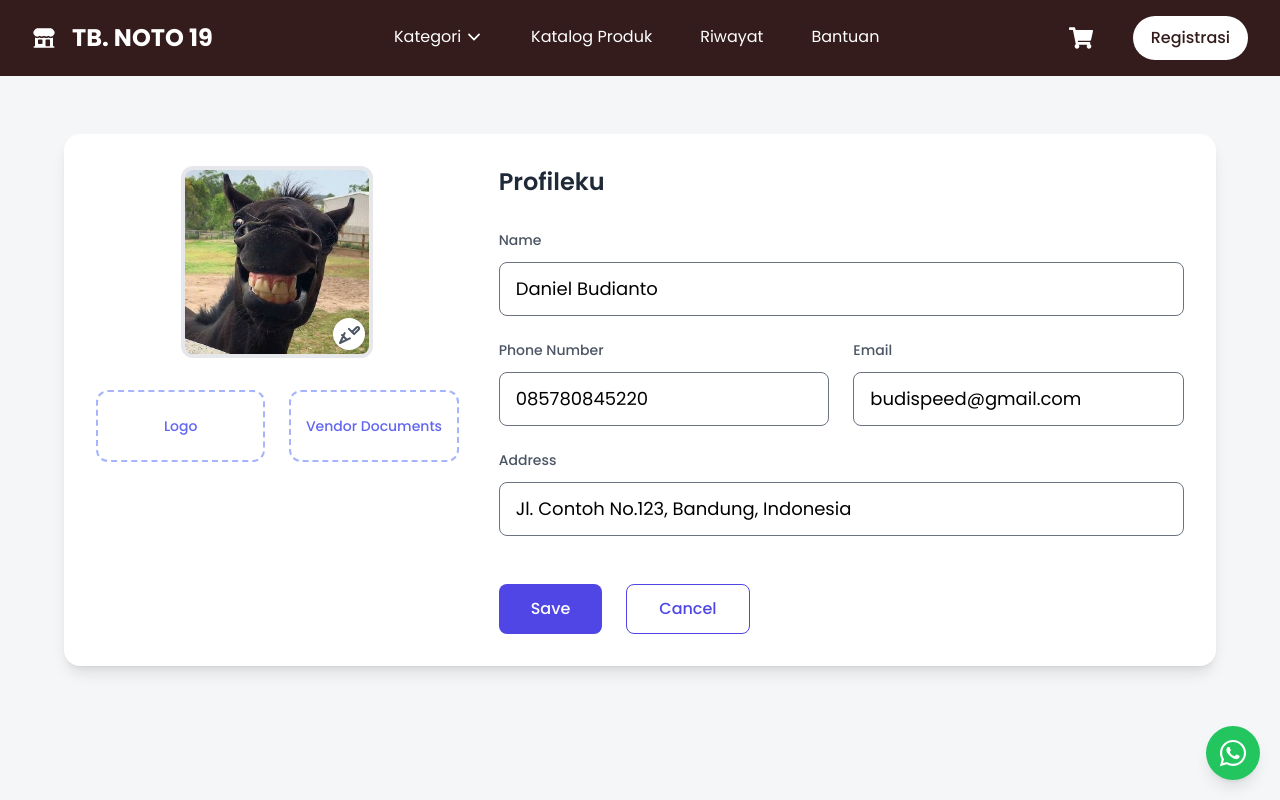
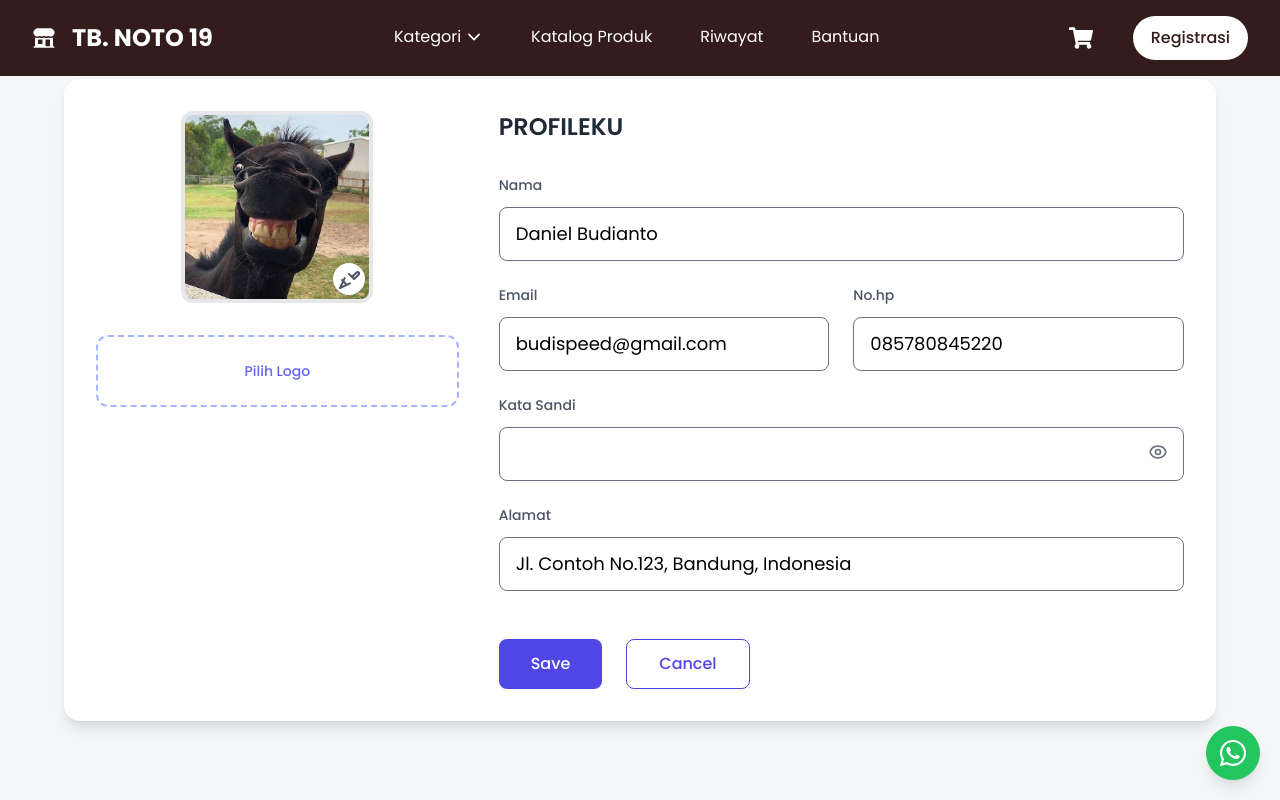
Before and after one commit to rashikaaifa/tbnoto, a React (Vite) app: page /profil in a window 1280 px wide. Both pictures are taken after a click on the button "Edit Profile". Shown: the top 800 px of the page. Built offline with nearby package versions, Linux system fonts and the light colour scheme; a web font is replaced by a local one.

Commit message:
style [NA] : edit  profile page

```diff
--- a/src/pages/Profil.jsx
+++ b/src/pages/Profil.jsx
@@ -1,14 +1,24 @@
 import React, { useState } from 'react';
-import profileImage from '../assets/img/lucu.jpg'; // Default profile image
+import profileImage from '../assets/img/lucu.jpg';
+
+// Logo image imports
+import logo1 from '../assets/img/poster1.jpg';
+import logo2 from '../assets/img/poster2.jpg';
+import logo3 from '../assets/img/poster3.jpg';
+
 
 const ProfilePage = () => {
   const [isEditing, setIsEditing] = useState(false);
+  const [showLogos, setShowLogos] = useState(false);
+  const [showPassword, setShowPassword] = useState(false); // 👈 Tambahan di sini
+
   const [profile, setProfile] = useState({
     name: 'Daniel Budianto',
     email: 'budispeed@gmail.com',
     phone: '085780845220',
+    password: '',
     address: 'Jl. Contoh No.123, Bandung, Indonesia',
-    image: profileImage, // Adding a field to store profile image
+    image: profileImage,
   });
 
   const handleChange = (e) => {
@@ -29,20 +39,22 @@
     if (file) {
       const reader = new FileReader();
       reader.onloadend = () => {
-        setProfile({ ...profile, image: reader.result }); // Update image with the selected file
+        setProfile({ ...profile, image: reader.result });
       };
-      reader.readAsDataURL(file); // Convert the image to a base64 string
+      reader.readAsDataURL(file);
     }
   };
+
+  const logoOptions = [logo1, logo2, logo3];
 
   return (
     <div className="min-h-screen bg-[#f4f6f8] flex justify-center items-center py-10 px-6">
       <div className="w-full max-w-6xl bg-white rounded-2xl shadow-lg p-8 flex flex-col lg:flex-row gap-10">
-        {/* Left: Avatar & Uploads */}
+        {/* Left: Avatar & Logo Picker */}
         <div className="flex flex-col items-center gap-8 w-full lg:w-1/3">
           <div className="relative">
             <img
-              src={profile.image} // Display the selected image or default image
+              src={profile.image}
               alt="Profile"
               className="w-48 h-48 rounded-xl object-cover border-4 border-gray-200"
             />
@@ -62,19 +74,40 @@
             />
           </div>
 
-          <div className="grid grid-cols-2 gap-6 w-full">
-            <button className="border-2 border-dashed border-indigo-300 rounded-xl py-6 text-sm font-medium text-indigo-500 hover:bg-indigo-50 transition">Logo</button>
-            <button className="border-2 border-dashed border-indigo-300 rounded-xl py-6 text-sm font-medium text-indigo-500 hover:bg-indigo-50 transition">Vendor Documents</button>
+          {/* Logo Button & Picker */}
+          <div className="w-full">
+            <button
+              onClick={() => setShowLogos(!showLogos)}
+              className="w-full border-2 border-dashed border-indigo-300 rounded-xl py-6 text-sm font-medium text-indigo-500 hover:bg-indigo-50 transition"
+            >
+              Pilih Logo
+            </button>
+            {showLogos && (
+              <div className="mt-4 grid grid-cols-3 gap-4">
+                {logoOptions.map((logo, idx) => (
+                  <img
+                    key={idx}
+                    src={logo}
+                    alt={`Logo ${idx + 1}`}
+                    onClick={() => {
+                      setProfile({ ...profile, image: logo });
+                      setShowLogos(false);
+                    }}
+                    className="w-16 h-16 object-cover rounded-lg border cursor-pointer hover:ring-2 hover:ring-indigo-500"
+                  />
+                ))}
+              </div>
+            )}
           </div>
         </div>
 
-        {/* Right: Profile Info */}
+        {/* Right: Profile Form */}
         <div className="flex-1 space-y-6">
-          <h2 className="text-2xl font-semibold text-gray-800 mb-8">Profileku</h2>
+          <h2 className="text-2xl font-semibold text-gray-800 mb-8">PROFILEKU</h2>
 
           <div className="grid grid-cols-1 md:grid-cols-2 gap-6">
             <div className="md:col-span-2">
-              <label className="block text-sm font-medium text-gray-600 mb-2">Name</label>
+              <label className="block text-sm font-medium text-gray-600 mb-2">Nama</label>
               {isEditing ? (
                 <input
                   type="text"
@@ -85,21 +118,6 @@
                 />
               ) : (
                 <p className="mt-1 text-lg text-gray-800">{profile.name}</p>
-              )}
-            </div>
-
-            <div>
-              <label className="block text-sm font-medium text-gray-600 mb-2">Phone Number</label>
-              {isEditing ? (
-                <input
-                  type="text"
-                  name="phone"
-                  value={profile.phone}
-                  onChange={handleChange}
-                  className="mt-1 w-full border rounded-lg px-4 py-3 text-lg"
-                />
-              ) : (
-                <p className="mt-1 text-lg text-gray-800">{profile.phone}</p>
               )}
             </div>
 
@@ -118,8 +136,57 @@
               )}
             </div>
 
+            <div>
+              <label className="block text-sm font-medium text-gray-600 mb-2">No.hp</label>
+              {isEditing ? (
+                <input
+                  type="text"
+                  name="phone"
+                  value={profile.phone}
+                  onChange={handleChange}
+                  className="mt-1 w-full border rounded-lg px-4 py-3 text-lg"
+                />
+              ) : (
+                <p className="mt-1 text-lg text-gray-800">{profile.phone}</p>
+              )}
+            </div>
+
             <div className="md:col-span-2">
-              <label className="block text-sm font-medium text-gray-600 mb-2">Address</label>
+              <label className="block text-sm font-medium text-gray-600 mb-2">Kata Sandi</label>
+              {isEditing ? (
+                <div className="relative">
+                  <input
+                    type={showPassword ? 'text' : 'password'}
+                    name="password"
+                    value={profile.password}
+                    onChange={handleChange}
+                    className="mt-1 w-full border rounded-lg px-4 py-3 text-lg pr-12"
+                  />
+                  <button
+                    type="button"
+                    onClick={() => setShowPassword(!showPassword)}
+                    className="absolute top-1/2 right-4 transform -translate-y-1/2 text-gray-500"
+                  >
+                    {showPassword ? (
+                      <svg xmlns="http://www.w3.org/2000/svg" className="h-5 w-5" fill="none" viewBox="0 0 24 24" stroke="currentColor">
+                        <path strokeLinecap="round" strokeLinejoin="round" strokeWidth="2" d="M13.875 18.825A10.05 10.05 0 0112 19c-5.523 0-10-4.477-10-10 0-1.12.184-2.194.525-3.2m3.847 7.803a3 3 0 004.242-4.242m0 0a3 3 0 014.242 4.242m0 0a3 3 0 01-4.242-4.242m0 0L21 21" />
+                      </svg>
+                    ) : (
+                      <svg xmlns="http://www.w3.org/2000/svg" className="h-5 w-5" fill="none" viewBox="0 0 24 24" stroke="currentColor">
+                        <path strokeLinecap="round" strokeLinejoin="round" strokeWidth="2" d="M15 12a3 3 0 11-6 0 3 3 0 016 0z" />
+                        <path strokeLinecap="round" strokeLinejoin="round" strokeWidth="2" d="M2.458 12C3.732 7.943 7.523 5 12 5c4.477 0 8.268 2.943 9.542 7-1.274 4.057-5.065 7-9.542 7-4.477 0-8.268-2.943-9.542-7z" />
+                      </svg>
+                    )}
+                  </button>
+                </div>
+              ) : (
+                <p className="mt-1 text-lg text-gray-800">********</p>
+              )}
+            </div>
+
+
+            <div className="md:col-span-2">
+              <label className="block text-sm font-medium text-gray-600 mb-2">Alamat</label>
               {isEditing ? (
                 <input
                   type="text"
```
